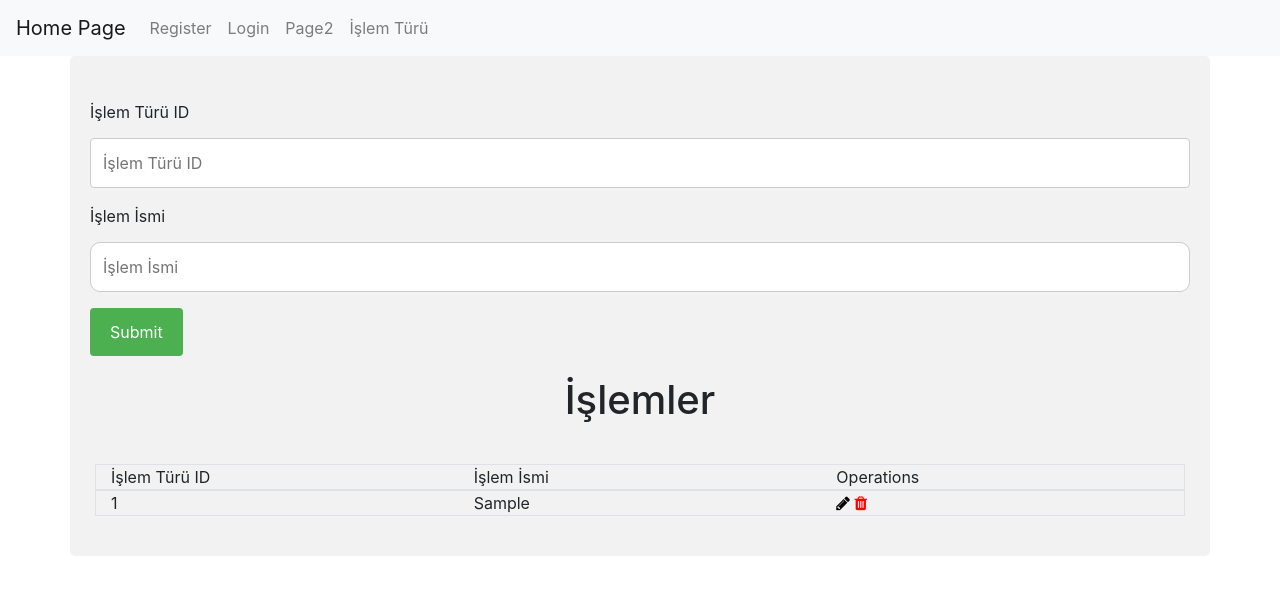
After one commit to bozgenc/bil-372-proje, a Flask app: template templates/islemturu.html in a window 1280 px wide. The commit adds this page. Shown: the top 595 px of the page. Run offline with Flask 2, Linux system fonts and the light colour scheme; the template is opened without the code that fills it: most values are stand-ins (such as "Sample title", 1, 10 or a date in 2020); some libraries are stand-ins or nearby versions.

Commit message:
Islem turu created.

```diff
--- a/app.py
+++ b/app.py
@@ -1,10 +1,10 @@
-from flask import Flask, render_template, request,flash
+from flask import Flask, render_template, request, flash
 from flask_sqlalchemy import SQLAlchemy
 
-
-app = Flask(__name__, template_folder="/Users/baranozgenc/Desktop/proje/Bil372Proje/templates")
+app = Flask(__name__, template_folder="/Users/Lenovo/Bil372Proje/templates")
 app.secret_key = b'_5#y2L"F4Q8z\n\xec]/'
-app.config['SQLALCHEMY_DATABASE_URI'] = "postgresql://postgres:12345@localhost:5432/projeDB"
+app.config['SQLALCHEMY_DATABASE_URI'] = "postgresql://postgres:1234@127.0.0.1:5432/postgres"
+app.config['SQLALCHEMY_TRACK_MODIFICATIONS'] = False
 db = SQLAlchemy(app)
 
 
@@ -25,7 +25,8 @@ def register():
             query = "INSERT INTO Login(tckn, passcode, userRole) VALUES ('" + tckn + "' , '" + password + "', '" + userType + "')"
             result = db.engine.execute(query)
 
-    return render_template("register.html",)
+    return render_template("register.html", )
+
 
 @app.route('/login', methods=['GET', 'POST'])
 def login():
@@ -37,7 +38,6 @@ def login():
         query = "SELECT * FROM login WHERE tckn =  '" + tckn + "' "
         temp = db.session.execute(query)
         rows = temp.fetchall()
-
 
         if len(rows) == 0:
             flash("No user found in the database with the TCKN " + tckn, 'error')
@@ -54,8 +54,8 @@ def login():
             else:
                 flash("Password is incorrect, please try again!")
                 return render_template("login.html")
-                #else:
-                    #return render_template("admin.html")
+                # else:
+                # return render_template("admin.html")
     else:
         return render_template("login.html")
 
@@ -65,6 +65,79 @@ def home():
     return render_template("index.html")
 
 
+@app.route("/islemturu", methods=['GET', 'POST'])
+def islem_turu():
+    if request.method == 'POST':
+        tur_id = request.form['tur_id']
+        islem_ismi = request.form['islem_ismi']
+        id = request.form['isInsert']
+
+        if not None and int(id) == 0:
+            query = "INSERT INTO public.\"Islem_Turu\"(tur_id, islem_ismi) VALUES ('" + tur_id + "','" + islem_ismi + "')"
+            db.session.execute(query)
+            db.session.commit()
+        else:
+            print(id)
+            query2 = "UPDATE public.\"Islem_Turu\" SET tur_id ='" + tur_id + "', islem_ismi = '" + islem_ismi + "'" + " WHERE tur_id = '" + str(tur_id) + "'"
+            db.session.execute(query2)
+            db.session.commit()
+
+    query = "SELECT * FROM public.\"Islem_Turu\""
+    all_data = db.session.execute(query)
+    islem_list = all_data.fetchall()
+
+    return render_template("islemturu.html", islem_listesi=islem_list)
+
+
+@app.route("/islem_turu_delete/<int:tur_id>", methods=['GET', 'POST'])
+def islem_turu_delete(tur_id):
+    if request.method == 'GET':
+        query = "DELETE from public.\"Islem_Turu\" where tur_id = '" + str(tur_id) + "'"
+        db.engine.execute(query)
+
+    all_data = "Select * from public.\"Islem_Turu\""
+    result = db.session.execute(all_data)
+    islem_listesi = result.fetchall()
+
+    return render_template("islemturu.html", islem_listesi=islem_listesi)
+
+
+@app.route("/ogutme", methods=['GET', 'POST'])
+def ogutme():
+    if request.method == 'POST':
+        sorumlu_koordinator_tckn = request.form['sorumlu_koordinator_tckn']
+        tur_id = request.form['tur_id']
+        giren_miktar = request.form['giren_miktar']
+        cikan_miktar = request.form['cikan_miktar']
+        islem_suresi = request.form['islem_suresi']
+        bitti_mi = request.form['bitti_mi']
+        id = request.form['isInsert']
+
+        query = "SELECT * from public.\"Personel\" where tckn = '" + sorumlu_koordinator_tckn + "'"
+        result = db.session.execute(query)
+        result = result.fetchall()
+        sorumlu_koordinator_tckn = result[0].tckn
+
+        query2 = "SELECT * from public.\"Islem_Turu\" where tur_id = '" + tur_id + "'"
+        res = db.session.execute(query2)
+        res = result.fetchall()
+        tur_id = res[0].tur_id
+
+        if id == "0":
+            query = "INSERT INTO public.\"Islem_Turu\"(sorumlu_koordinator_tckn, tur_id) VALUES ('" + sorumlu_koordinator_tckn + "','" + tur_id + "')"
+            db.session.execute(query)
+            db.session.commit()
+        else:
+            query = "update"
+
+    query = "SELECT * FROM public.\"Ogutme\""
+    all_data = db.session.execute(query)
+    islem_list = all_data.fetchall()
+
+    query2 = "SELECT * from public.\"Personel\""
+    result = db.session.execute(query2)
+    result = result.fetchall()
+
 if __name__ == "__main__":
     app.debug = True
     app.run()
--- /dev/null
+++ b/static/islemturu.js
@@ -0,0 +1,23 @@
+function update(tur_id, islem_ismi) {
+    var input = document.getElementById("tur_id");
+    var input2 = document.getElementById("islem_ismi");
+
+    var cancel_button = document.getElementById("cancel_button");
+    var isInsert = document.getElementById("isInsert");
+    isInsert.value = tur_id;
+    cancel_button.style.visibility = "visible"
+    input.value = tur_id;
+    input2.value = islem_ismi;
+}
+
+function cancel() {
+    var input = document.getElementById("tur_id");
+    var input2 = document.getElementById("islem_ismi");
+
+    var cancel_button = document.getElementById("cancel_button");
+    var isInsert = document.getElementById("isInsert");
+    isInsert.value = '0';
+    cancel_button.style.visibility = "hidden"
+    input.value = '';
+    input2.value = '';
+}
--- a/templates/base.html
+++ b/templates/base.html
@@ -32,6 +32,9 @@
             <li class="nav-item">
 				<a class="nav-link" href="#">Page2</a>
 			</li>
+			<li class="nav-item">
+				<a class="nav-link" href="/islemturu">İşlem Türü</a>
+			</li>
 		</ul>
 	</div>
 </nav>
--- /dev/null
+++ b/templates/islemturu.html
@@ -0,0 +1,59 @@
+{% extends "base.html" %}
+{% block title %} İşlem Türü {% endblock %}
+{% block content %}
+
+<div class="container">
+	<form action="/islemturu" method="POST">
+    <br>
+		<label for="tur_id">İşlem Türü ID</label>
+		<input type="number" id="tur_id" name="tur_id" placeholder="İşlem Türü ID" required="required" >
+
+		<label for="islem_ismi">İşlem İsmi</label>
+		<input type="text" id="islem_ismi" name="islem_ismi" placeholder="İşlem İsmi" required="required" >
+
+		<input type="submit" class="btn btn-success" value="Submit">
+		<input type="button" class="btn btn-danger" style="visibility: hidden" id="cancel_button" onclick="cancel()"
+		       value="Cancel">
+		<input type="hidden" id="isInsert" name="isInsert" value="0">
+
+		<br>
+
+	<h1>İşlemler</h1>
+	<div class="container" id="product_table">
+		<div class="row border">
+			<div class="col-sm">
+				İşlem Türü ID
+			</div>
+			<div class="col-sm">
+                İşlem İsmi
+			</div>
+			<div class="col-sm">
+				Operations
+			</div>
+		</div>
+		{% for row in islem_listesi %}
+		<div class="row border">
+			<div class="col-sm">
+				{{ row.tur_id}}
+			</div>
+			<div class="col-sm">
+				{{ row.islem_ismi}}
+			</div>
+			<div class="col-sm">
+				<a href="#"><span
+						class="fa fa-pencil"
+						style="color: black"
+						onClick="update('{{row.tur_id}}', '{{row.islem_ismi}}')"
+				></span></a>
+				<a href="/islem_turu_delete/{{row.tur_id}}"><span class="fa fa-trash" style="color: red"></span></a>
+			</div>
+		</div>
+		{% endfor %}
+	</div>
+
+	</form>
+
+</div>
+
+<script type="text/javascript" src="{{ url_for('static',filename='islemturu.js') }}"></script>
+{% endblock %}
```
